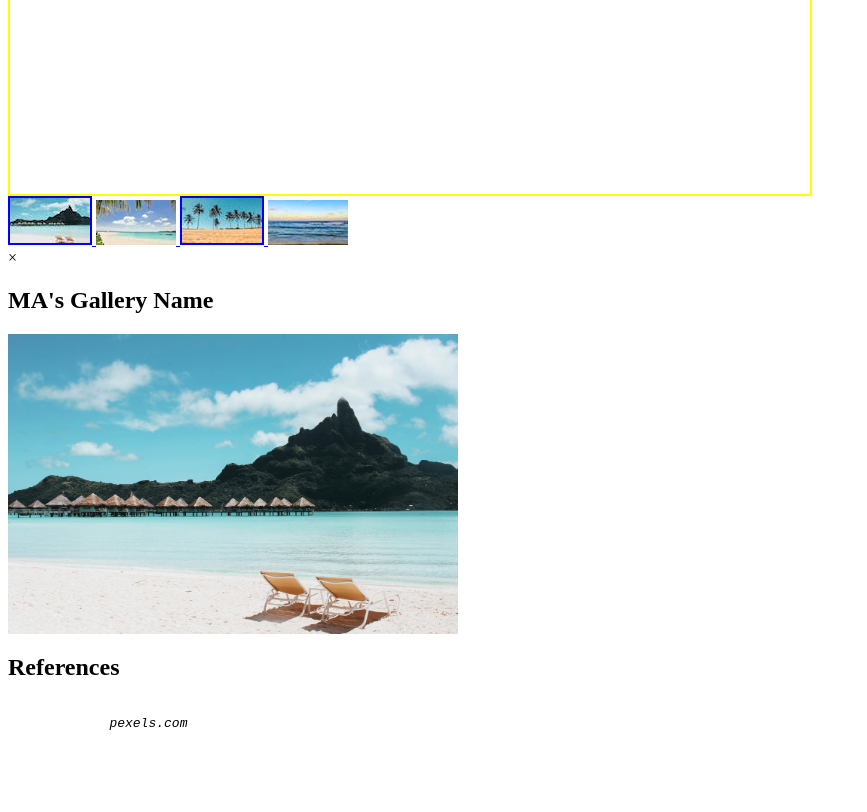
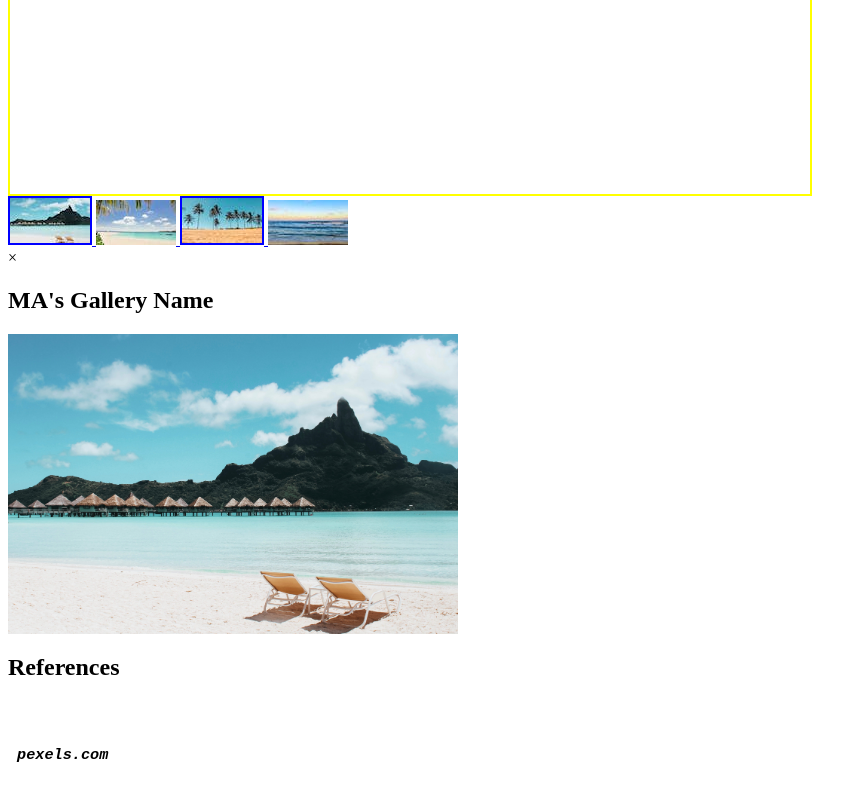
Before and after one commit to MuhammedAdwan/MuhammedAdwan_WEB303_Assignments, a plain HTML site: page WEB303As07/index.html in a window 1280 px wide. Shown: the part 324-1136 px from the top of the page, without its empty margins (0-867 px from the left). Before the commit the page ends 1098 px from the top, so only its background shows below. Drawn offline with nearby package versions, Linux system fonts and the light colour scheme.

Commit message:
added heading to the references

```diff
--- a/WEB303As07/index.html
+++ b/WEB303As07/index.html
@@ -35,7 +35,7 @@
     <h2>References</h2>
     <div class="ref"> <pre>
           <cite>
-             pexels.com
+            <h3> pexels.com</h3>
           </cite>
       </pre> </div>
 
```
Also changed, not shown: WEB303As07/js/script.js (line endings or trailing spaces).
